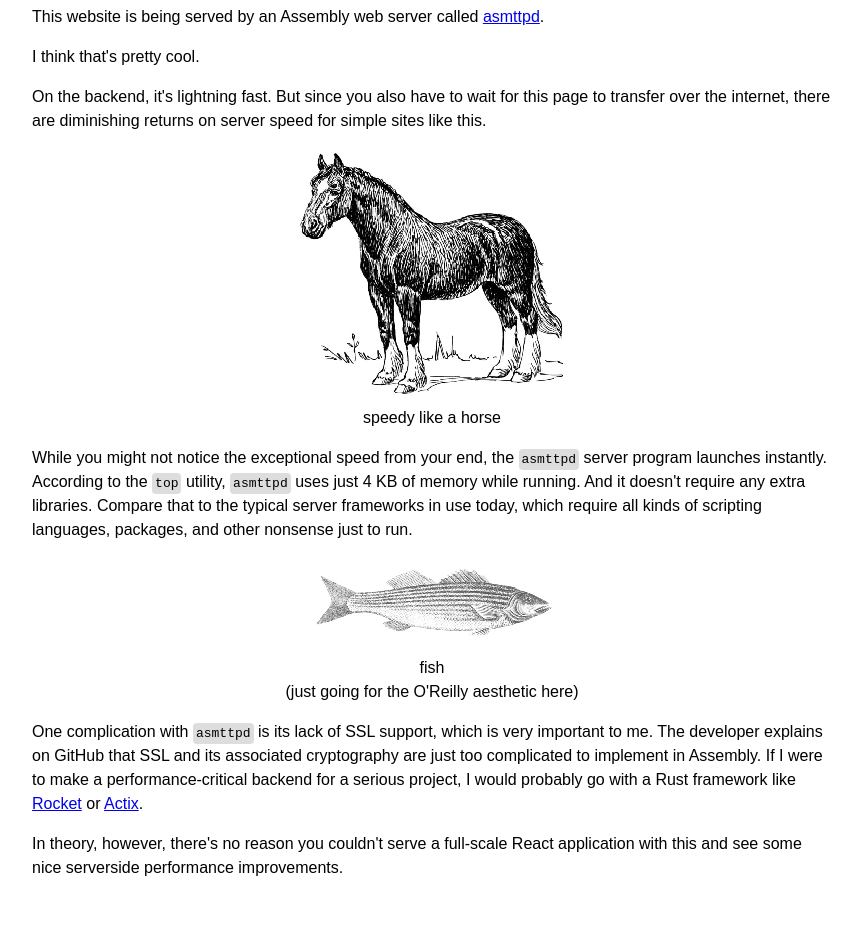
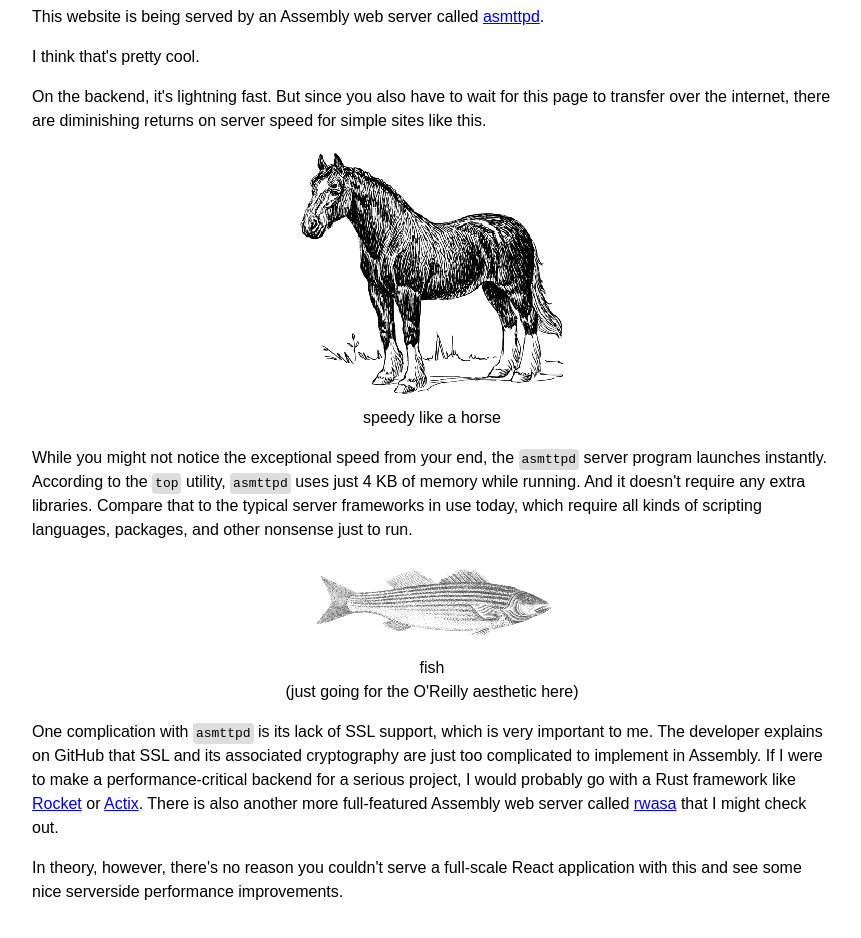
Before and after one commit to camdendotlol/assembly-site, a plain HTML site: page index.html in a window 1280 px wide. Shown: the part 104-1042 px from the top of the page, without its empty margins (208-1069 px from the left). Drawn offline with Linux system fonts and the light colour scheme.

Commit message:
mention rwasa

```diff
--- a/index.html
+++ b/index.html
@@ -23,7 +23,7 @@
         <img src="fish.webp" alt="black and white fish drawing" style="width: 250px">
         <figcaption>fish<br />(just going for the O'Reilly aesthetic here)</figcaption>
       </figure>
-      <p>One complication with <code>asmttpd</code> is its lack of SSL support, which is very important to me. The developer explains on GitHub that SSL and its associated cryptography are just too complicated to implement in Assembly. If I were to make a performance-critical backend for a serious project, I would probably go with a Rust framework like <a href="https://rocket.rs/">Rocket</a> or <a href="https://actix.rs/">Actix</a>.</p>
+      <p>One complication with <code>asmttpd</code> is its lack of SSL support, which is very important to me. The developer explains on GitHub that SSL and its associated cryptography are just too complicated to implement in Assembly. If I were to make a performance-critical backend for a serious project, I would probably go with a Rust framework like <a href="https://rocket.rs/">Rocket</a> or <a href="https://actix.rs/">Actix</a>. There is also another more full-featured Assembly web server called <a href="https://2ton.com.au/rwasa/">rwasa</a> that I might check out.</p>
       <p>In theory, however, there's no reason you couldn't serve a full-scale React application with this and see some nice serverside performance improvements.</p>
     </main>
   </body>
```
